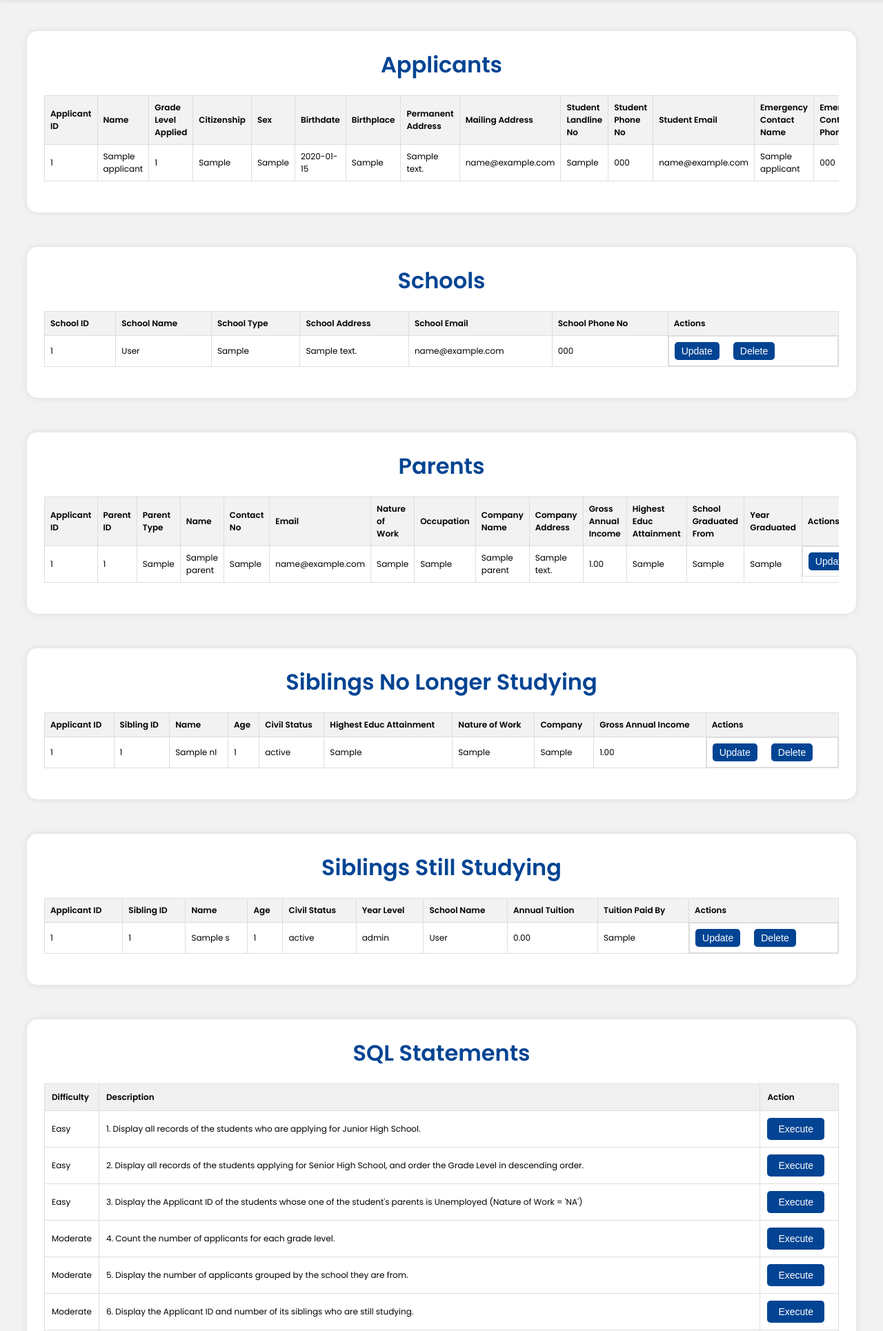
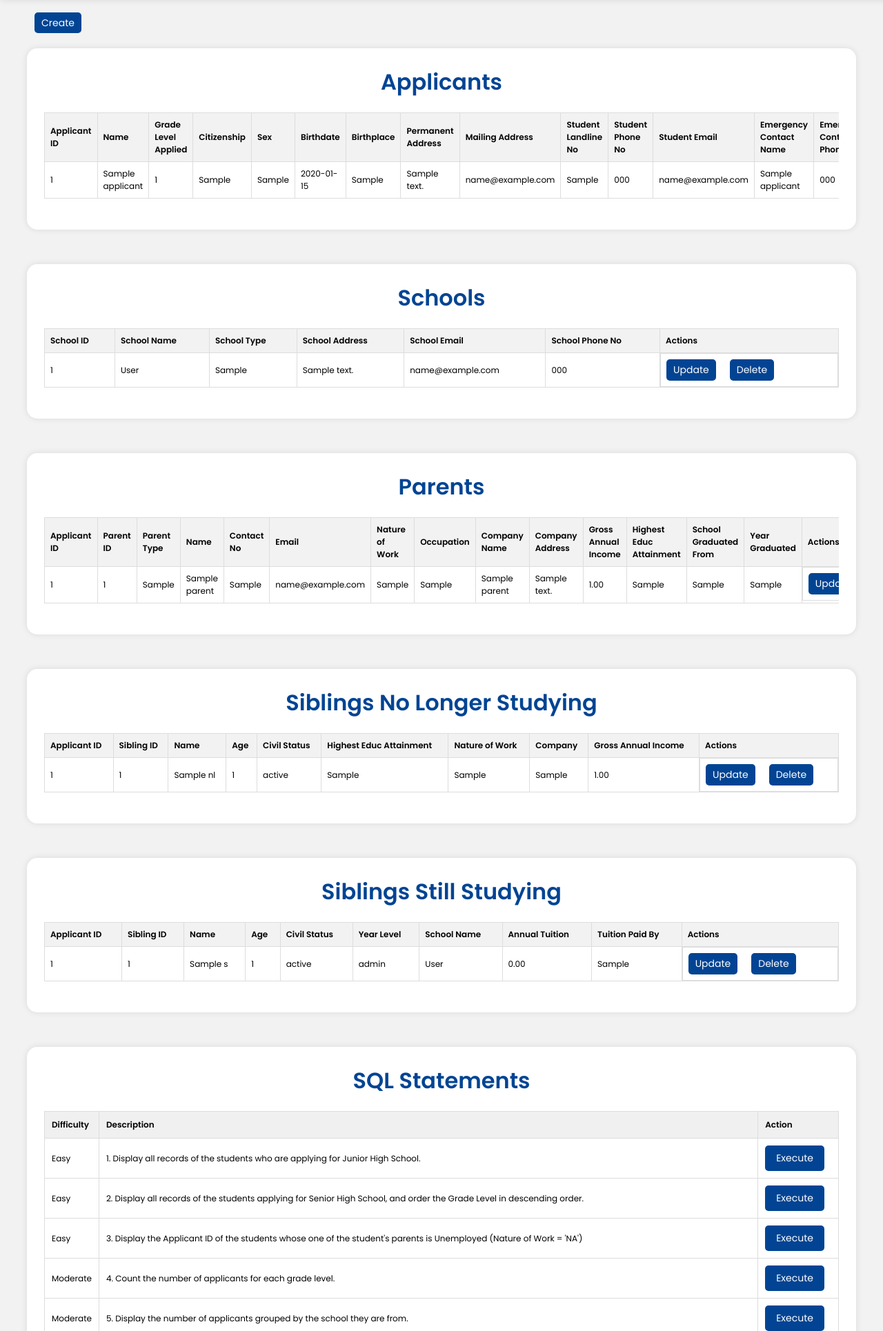
Before and after one commit to pau-snchz/EaseKolar, a Flask app: page /database in a window 1280 px wide. Shown: the part 80-2010 px from the top of the page at 69% size. Run offline with Flask 3, Linux system fonts and the light colour scheme; tables that the repository leaves empty hold one stand-in row (values such as "Sample post").

Commit message:
Added create button

```diff
--- a/static/css/database.css
+++ b/static/css/database.css
@@ -74,7 +74,7 @@ body {
 }
 
 .spacer {
-    height: 75px;
+    height: 100px;
 }
 
 .box {
@@ -91,6 +91,10 @@ body {
     font-weight: 600;
     text-align: center;
     margin-bottom: 20px;
+}
+
+.box#applicant-box {
+    margin-top: 25px;
 }
 
 table {
@@ -121,6 +125,7 @@ th {
 }
 
 button {
+    font-family: Poppins;
     background-color: #024493;
     color: #fff;
     padding: 10px 20px;
@@ -140,6 +145,25 @@ button span {
     font-size: 14px;
     margin-top: 5px;
     color: #eaeaea;
+}
+
+.create {
+    font-family: Poppins;
+    background-color: #024493;
+    color: #fff;
+    padding: 10px 20px;
+    border: none;
+    border-radius: 5px;
+    cursor: pointer;
+    font-size: 16px;
+    margin-left: 50px;
+    padding: 5px 10px;
+    font-size: 14px;
+    text-decoration: none;
+}
+
+.create:hover {
+    background-color: #023a7f;
 }
 
 .buttons-container {
--- a/templates/database.html
+++ b/templates/database.html
@@ -27,6 +27,7 @@
     </div>
     <div class="container">
         <div class="spacer"></div>
+        <a href="../templates/apply-form.html" class="create" id="create">Create</a>
         <div class="box" id="applicant-box">
             <h1>Applicants</h1>
             <div class="scrollable">
```
